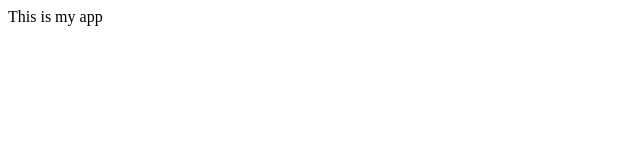
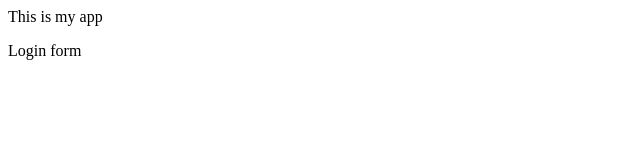
Before and after one commit to armanc/myapp, a plain HTML site: page index.html in a window 1280 px wide. Shown: the full height of the page, 0-640 px from the left. Drawn offline with Linux system fonts and the light colour scheme.

Commit message:
Login changes

```diff
--- a/index.html
+++ b/index.html
@@ -4,6 +4,7 @@
     </head>
     <body>
         <p>This is my app</p>
+        <p>Login form</p>
 
         <!--
             touch index.html
@@ -25,6 +26,7 @@
             touch .gitignore
 
             git branch login
+            git checkhout login
         -->
     </body>
 </html>
```
Also changed, not shown: login.html (added, +1 -0 lines).
